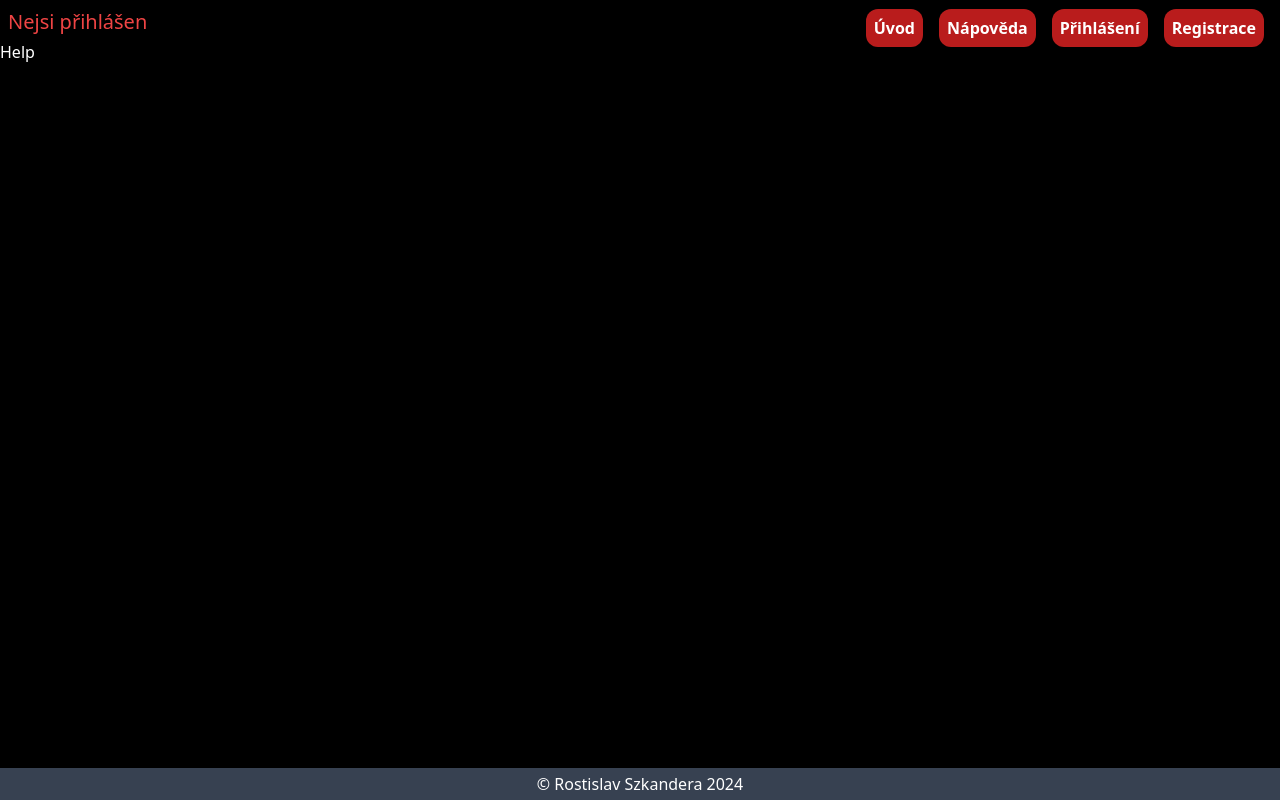
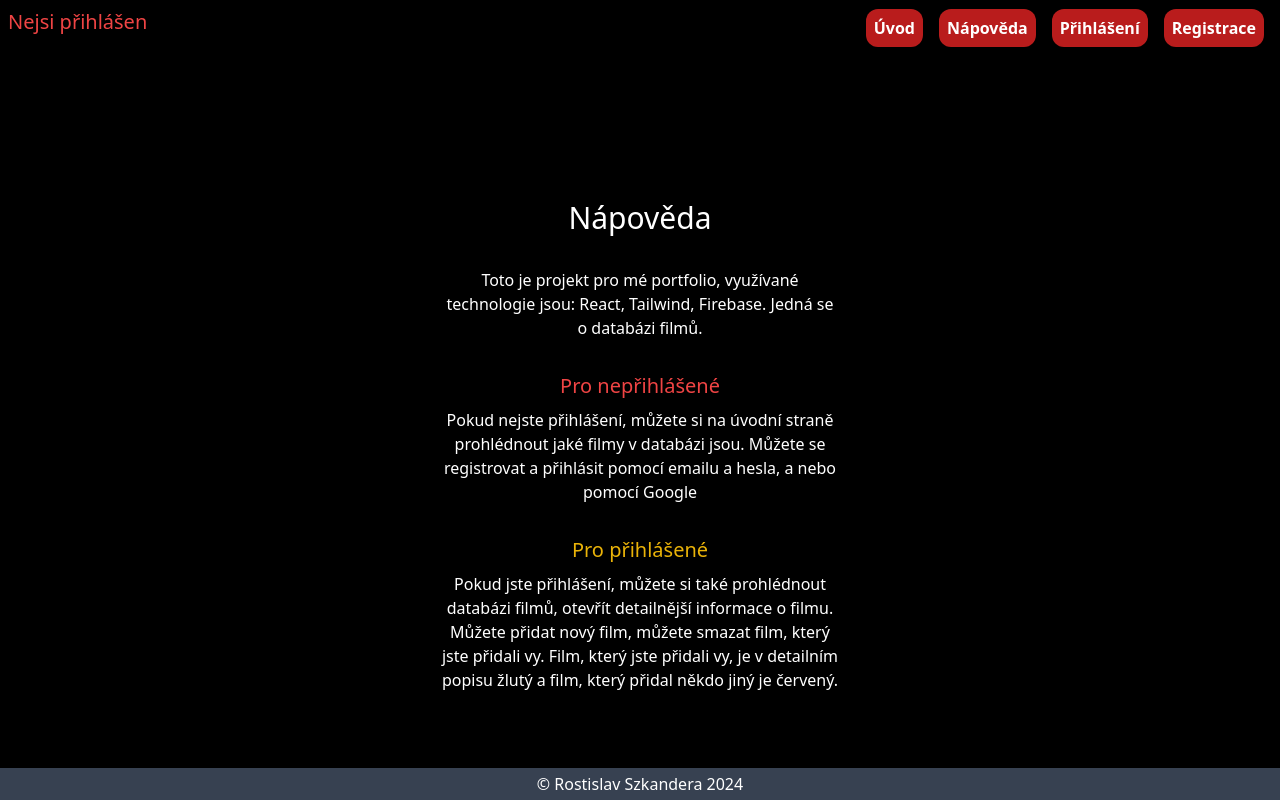
Before and after one commit to RostislavSzkandera/Movies-Database, a React (Create React App) app: page /help in a window 1280 px wide. Built offline with nearby package versions, Linux system fonts and the light colour scheme; no server answers.

Commit message:
Add Help content, fix onemovie is addedby error

```diff
--- a/src/pages/Help.js
+++ b/src/pages/Help.js
@@ -1,9 +1,26 @@
+
 
 const Help = () => {
   return (
-    <div>
-      <p>Help</p>
+    <section className="flex flex-col pt-40 justify-center items-center">
+        <div className="flex flex-col text-center w-[400px]">
+          <h2 className="text-3xl mb-8">Nápověda</h2>
+          <p className="mb-8">Toto je projekt pro mé portfolio, využívané technologie jsou: React, Tailwind,
+            Firebase. Jedná se o databázi filmů.
+          </p>
+          <h2 className="text-red-500 text-xl mb-2">Pro nepřihlášené</h2>
+          <p className="mb-8">Pokud nejste přihlášení, můžete si na úvodní straně prohlédnout
+            jaké filmy v databázi jsou. Můžete se registrovat a přihlásit pomocí emailu a hesla,
+            a nebo pomocí Google
+          </p>
+          <h2 className="text-yellow-500 text-xl mb-2">Pro přihlášené</h2>
+          <p className="mb-2">Pokud jste přihlášení, můžete si také prohlédnout databázi filmů,
+            otevřít detailnější informace o filmu. Můžete přidat nový film,
+            můžete smazat film, který jste přidali vy. Film, který jste přidali vy,
+            je v detailním popisu žlutý a film, který přidal někdo jiný je červený.
+          </p>
     </div>
+    </section>
   )
 }
 
--- a/src/pages/OneMovie.js
+++ b/src/pages/OneMovie.js
@@ -32,7 +32,7 @@ const OneMovie = () => {
       if(window.confirm("Opravdu si přejete smazat tento film ??")){
         try {
             await deleteDoc((doc(db, "movies", id)))
-            setMovies(movies.filter( (movie) => movie.id !== id ))
+            navigate("/movielist")
         } catch (err)  {
             console.log(err)
             setDeleteNotif(true)
@@ -42,6 +42,8 @@ const OneMovie = () => {
 
 
   // Funkce pro zjištění, jestli aktuálně přihlášený uživatel přidal film
+
+
   const checkAuthor =  () => {
     if(!movies) {
       return () => checkAuthor()
@@ -49,10 +51,13 @@ const OneMovie = () => {
 
       if(movies.addedBy === user?.email) {
         setIsAddedByMe(true)}
+        // console.log(movies.addedBy)
       }
 
      useEffect( () => {
+
       checkAuthor()
+
 
       }, [movies])
 
@@ -67,9 +72,10 @@ const OneMovie = () => {
 
         }
         setLoading(false)
+        setIsAddedByMe(false)
     })
     return () => unsubscribe()
-  }, [])
+  }, [id])
 
 
 
```
Lines whose indentation alone changed are shown as unchanged.
